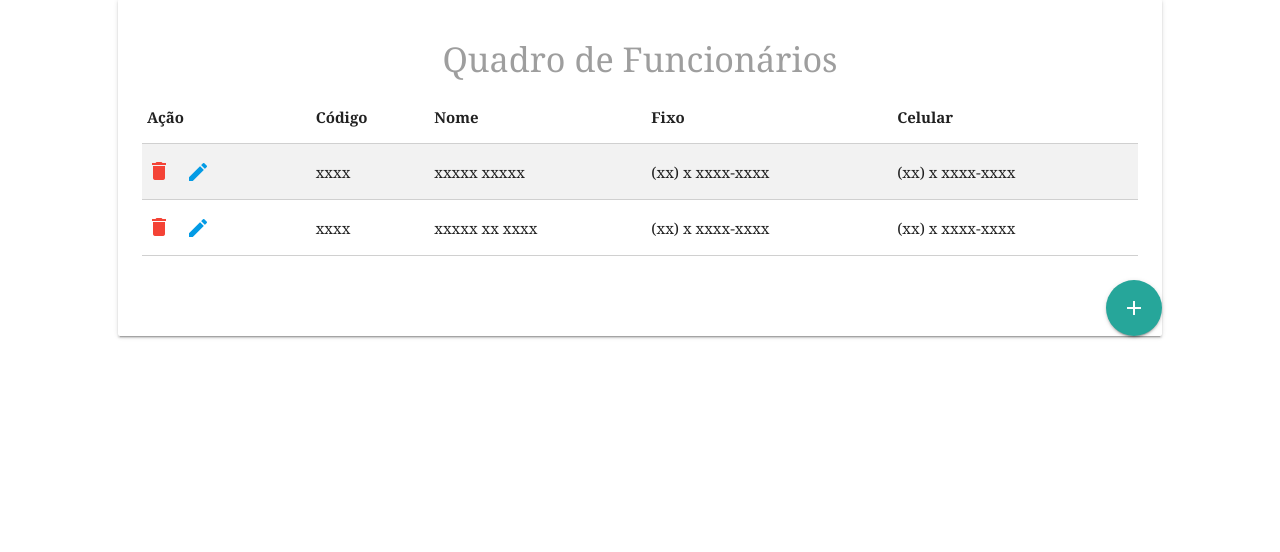
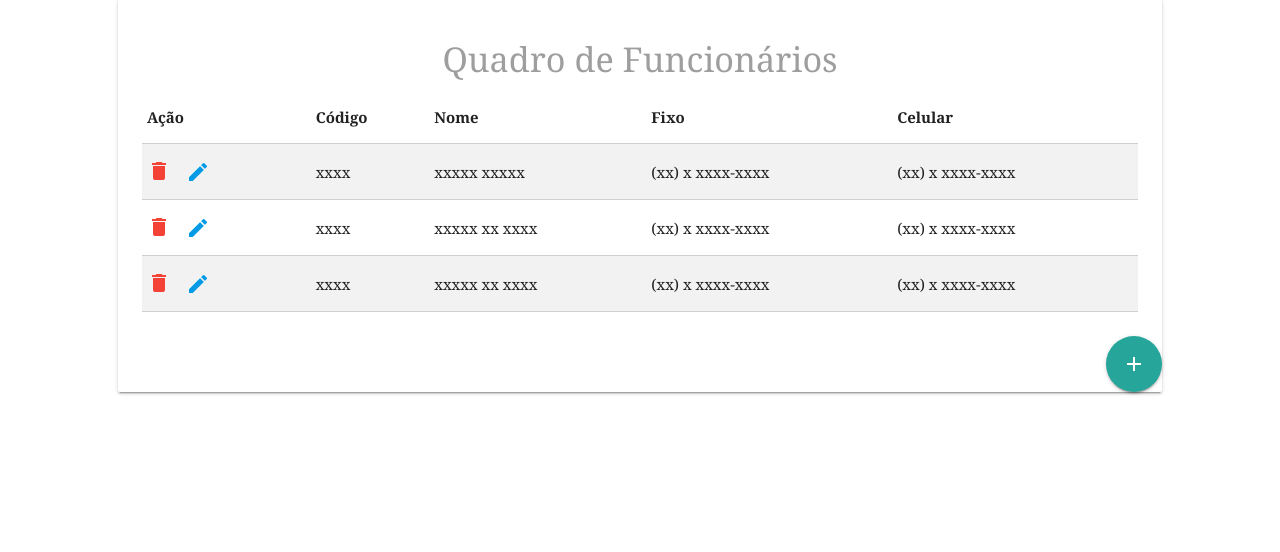
Before and after one commit to Gwestphal/pi, a PHP site: page /func_index.php in a window 1280 px wide; the page is wider, and only the part inside the window is pictured. Shown: the part 93-645 px from the top of that part. Run offline with PHP 8.4, Linux system fonts and the light colour scheme.

Commit message:
[ UPDATE ] Atualização da tabela de funcionario

```diff
--- a/Views/func_index.php
+++ b/Views/func_index.php
@@ -7,7 +7,7 @@
  */
 include('../Include/Navbar.php');
 ?>
-<title>Funcionários</title>
+    <title>Funcionários</title>
     <!--<!-- Aqui entra o conteúdo da página-->
     <div class="container">
         <div class="row">
@@ -22,7 +22,7 @@ include('../Include/Navbar.php');
                     <div>
                         <h4 class="grey-text" align="center">Quadro de Funcionários</h4>
                     </div>
-                    <table class="striped bordered">
+                    <table class="striped bordered highlight responsive-table">
                         <thead>
                         <tr>
                             <th>Ação</th>
@@ -57,6 +57,18 @@ include('../Include/Navbar.php');
                             <td>(xx) x xxxx-xxxx</td>
                             <td>(xx) x xxxx-xxxx</td>
                         </tr>
+                        <tr>
+                            <td>
+                                <a class="waves-effect waves-light" href="#"><i
+                                            class="material-icons left">mode_edit</i></a>
+                                <a href="#"><i
+                                            class="material-icons left red-text">delete</i></a>
+                            </td>
+                            <td>xxxx</td>
+                            <td>xxxxx xx xxxx</td>
+                            <td>(xx) x xxxx-xxxx</td>
+                            <td>(xx) x xxxx-xxxx</td>
+                        </tr>
                         </tbody>
                     </table>
                 </div>
```
